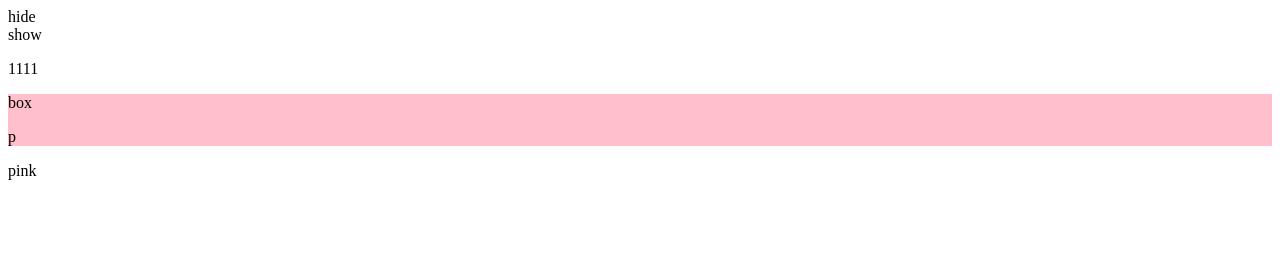
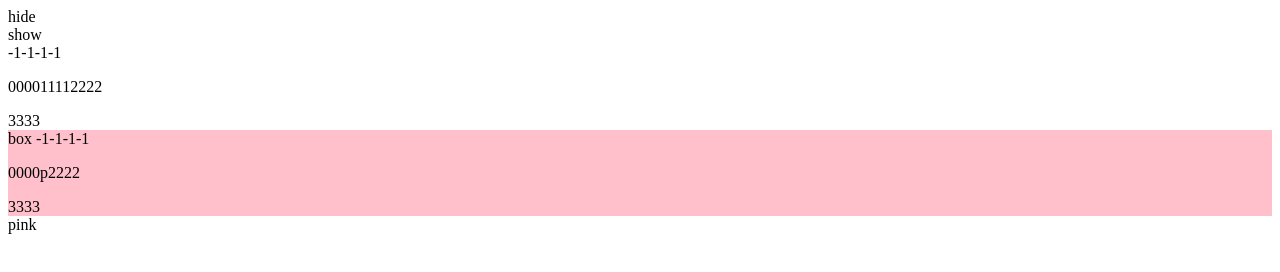
Before and after one commit to 2791778524/jquery, a website: page index.html in a window 1280 px wide. Drawn offline with nearby package versions, Linux system fonts and the light colour scheme.

Commit message:
代码提交

```diff
--- a/index.html
+++ b/index.html
@@ -60,10 +60,10 @@
     /* $('#box').click(function() {
         $('#show').html('<h1>1111</h1>')
     }) */
-    /* $('p').append('2222')
+    $('p').append('2222')
     $('p').prepend('0000')
     $('p').after('3333')
-    $('p').before('-1-1-1-1') */
+    $('p').before('-1-1-1-1')
     /* $('#box').click(function() {
         $('#box').remove()
     }) */
```
